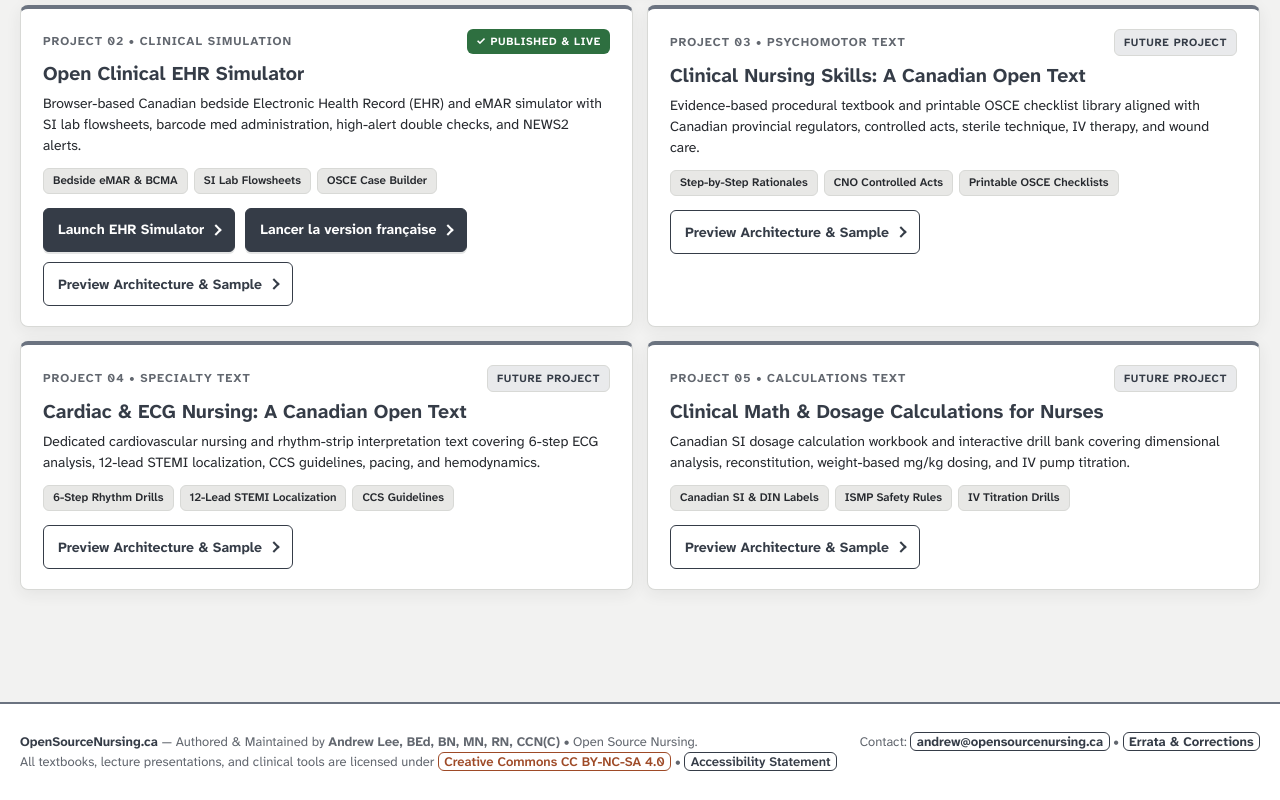
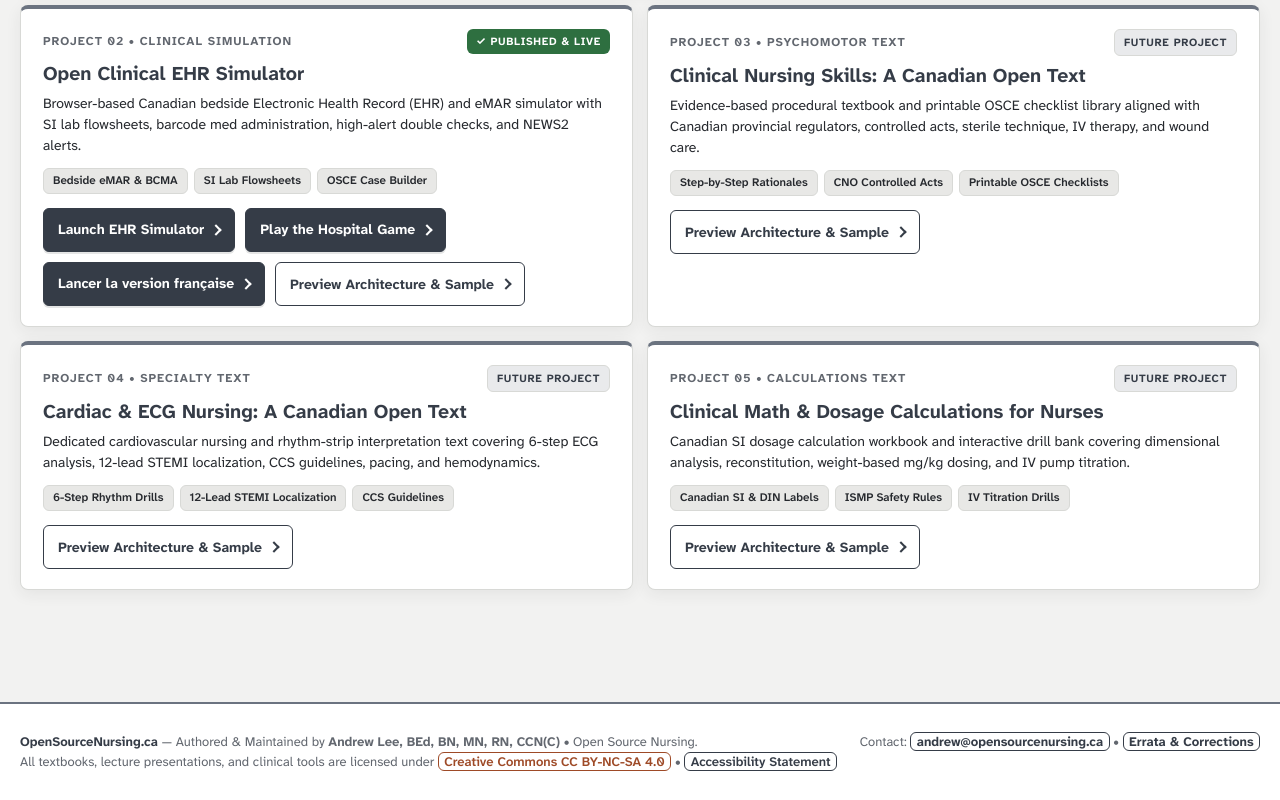
Before and after one commit to andrewleenl/opensourcenursing, a plain HTML site: page index.html in a window 1280 px wide. Shown: the part 805-1605 px from the top of the page. Drawn offline with Linux system fonts and the light colour scheme.

Commit message:
Home page: add a Play the Hospital Game button beside Launch EHR Simulator
Co-Authored-By: Claude Fable 5.2 <noreply@anthropic.com>

```diff
--- a/index.html
+++ b/index.html
@@ -777,6 +777,7 @@ a,button,summary,[role=button]{font-family:"OSN Chevron",var(--osn-font,"Atkinso
   <h2>Open Clinical EHR Simulator</h2>
   <ul>
     <li><a href="ehrsim.html">Launch the EHR Simulator</a></li>
+    <li><a href="hospital/">Play the Hospital Game</a></li>
     <li><a href="ehrsim-fr.html" hreflang="fr-CA" lang="fr-CA">Lancer la version française</a></li>
   </ul>
   <h2>Medical-Surgical Nursing: A Canadian Open Text</h2>
@@ -1050,7 +1051,7 @@ a,button,summary,[role=button]{font-family:"OSN Chevron",var(--osn-font,"Atkinso
               '<span class="spec-chip">SI Lab Flowsheets</span>' +
               '<span class="spec-chip">OSCE Case Builder</span>' +
             '</div>' +
-            '<div class="btn-row"><a class="btn accent sm go" href="ehrsim.html">Launch EHR Simulator</a><a class="btn accent sm go" href="ehrsim-fr.html" hreflang="fr-CA" lang="fr-CA">Lancer la version française</a><button type="button" class="btn outline sm go" data-action="preview-proj" data-proj="ehr">Preview Architecture &amp; Sample</button></div>' +
+            '<div class="btn-row"><a class="btn accent sm go" href="ehrsim.html">Launch EHR Simulator</a><a class="btn accent sm go" href="hospital/">Play the Hospital Game</a><a class="btn accent sm go" href="ehrsim-fr.html" hreflang="fr-CA" lang="fr-CA">Lancer la version française</a><button type="button" class="btn outline sm go" data-action="preview-proj" data-proj="ehr">Preview Architecture &amp; Sample</button></div>' +
           '</article>' +
 
           '<article class="project-card">' +
```
